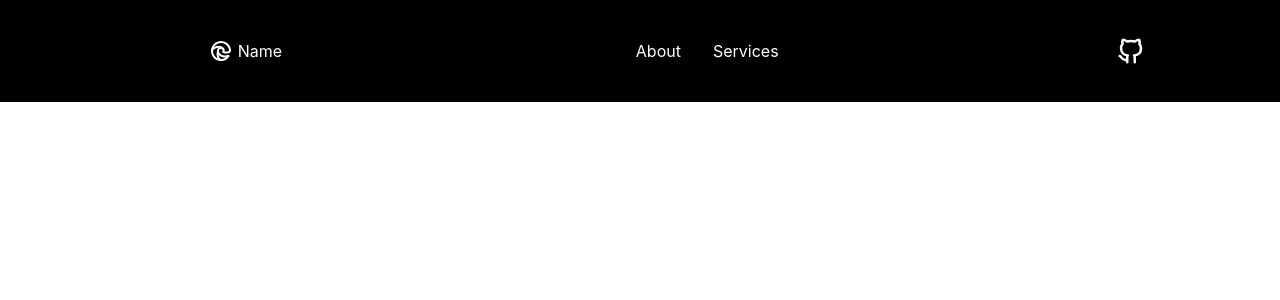
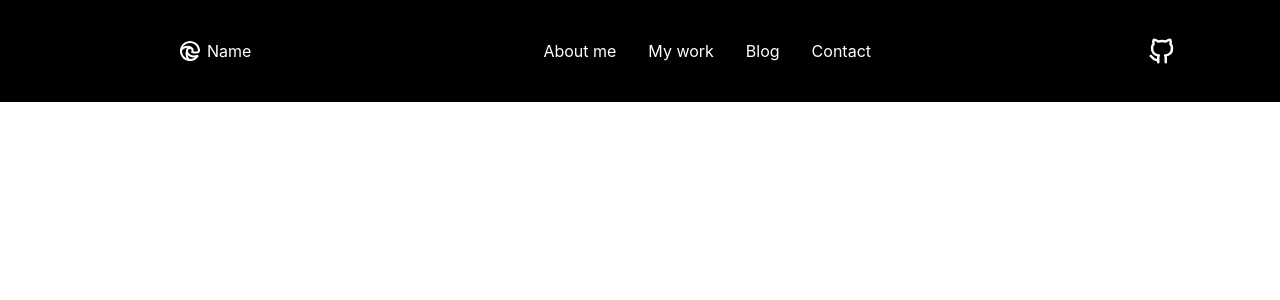
Before and after one commit to wandergithub/w-portfolio, a React (Create React App) app: page / in a window 1280 px wide. Shown: the top 300 px of the page. Built offline with nearby package versions, Linux system fonts and the light colour scheme.

Commit message:
add NavbarItems elements

```diff
--- a/src/components/shared/NavbarItems.js
+++ b/src/components/shared/NavbarItems.js
@@ -1,11 +1,19 @@
 const navbarItems = [
     {
-      title: "About",
+      title: "About me",
       link: "/about",
     },
     {
-      title: "Services",
-      link: "/Services",
+      title: "My work",
+      link: "/work",
+    },
+    {
+      title: "Blog",
+      link: "/blog",
+    },
+    {
+      title: "Contact",
+      link: "/contact",
     },
   ];
 
```
